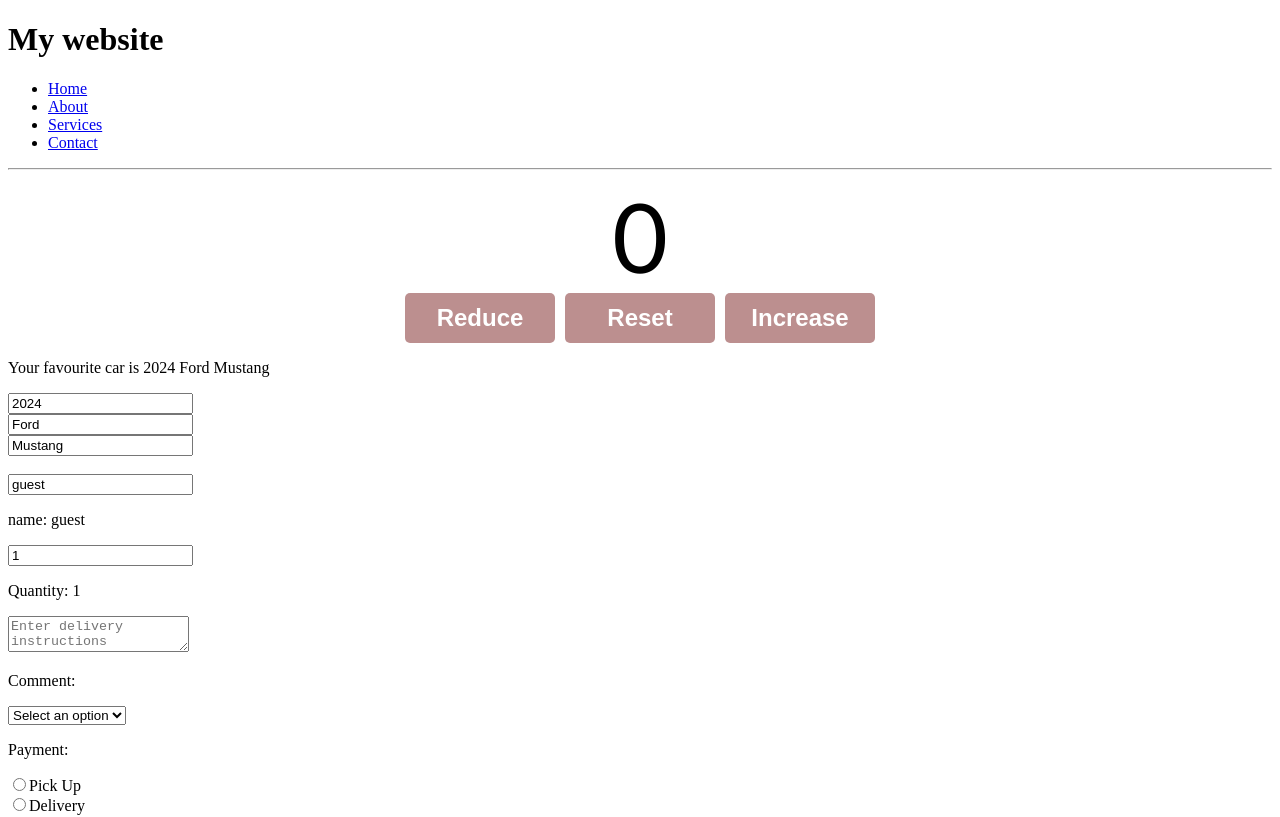
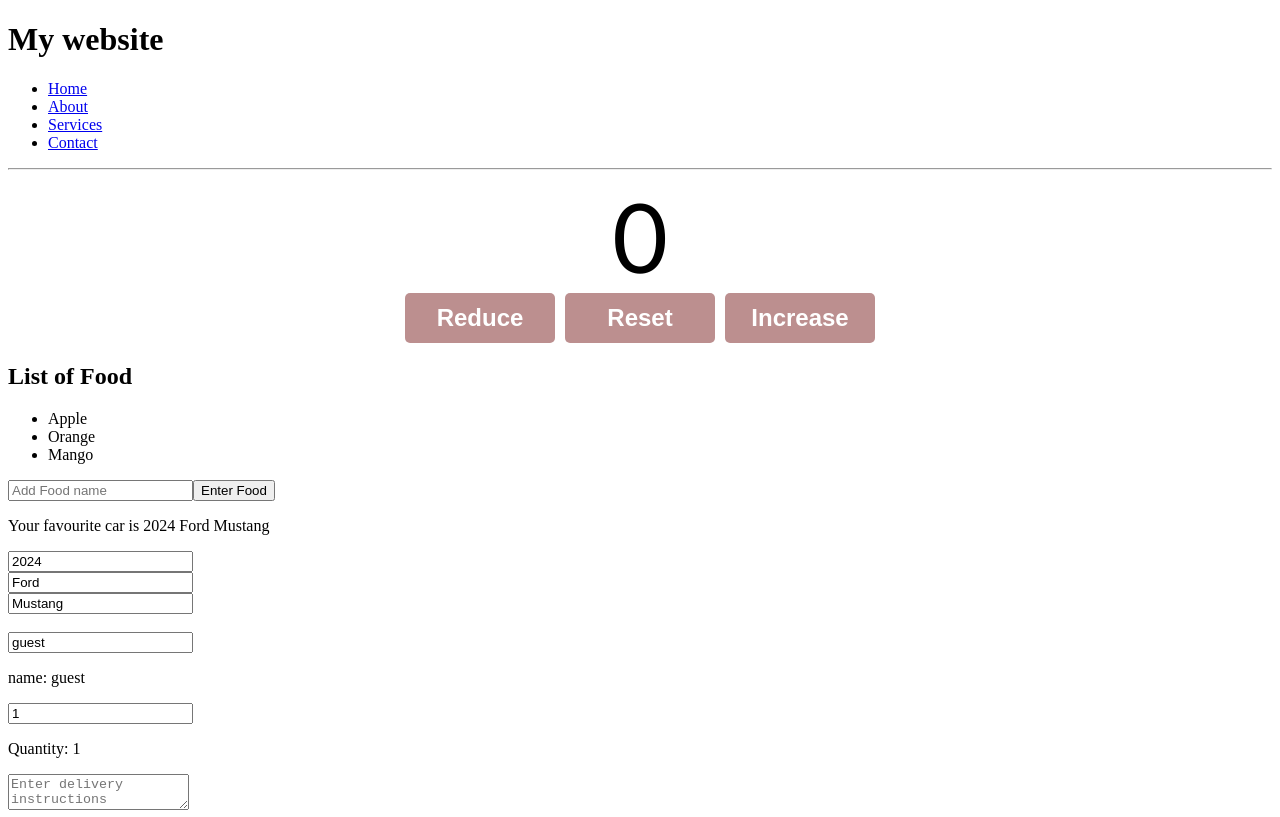
Before and after one commit to zeinaaabbb/my-react-app, a React (Vite) app: page / in a window 1280 px wide. Shown: the top 817 px of the page. Built offline with nearby package versions, Linux system fonts and the light colour scheme.

Commit message:
event handler for adding new food to array

```diff
--- a/src/App.jsx
+++ b/src/App.jsx
@@ -13,6 +13,7 @@ import { Component } from "react";
 import Counter from "./Counter.jsx";
 import MoreComponent from "./MoreComponent.jsx";
 import OtherComponent from "./OtherComponent.jsx";
+import FoodComponent from "./FoodComponent.jsx";
 
 function App() {
 
@@ -32,6 +33,7 @@ function App() {
     <>
       <Header></Header>
       <Counter/>
+      <FoodComponent/>
       <OtherComponent/><br/>
       <MoreComponent/>
       <MyComponent/>
--- /dev/null
+++ b/src/FoodComponent.jsx
@@ -0,0 +1,33 @@
+import React, {useState} from 'react';
+
+function FoodComponent(){
+
+  const [foods, setFoods] = useState(["Apple", "Orange", "Mango"]);
+
+  const handleAddFood = () => {
+
+    const newFood = document.getElementById("foodInput").value;
+    // console.log(newFood.value);
+    // allows resetting
+    document.getElementById("foodInput").value = "" ;
+    setFoods(f => [...f, newFood]);
+
+  }
+
+  const handleRemoveFood = () => {
+
+  }
+
+  return(<>
+    <div>
+      <h2>List of Food</h2>
+      <ul>
+        {foods.map((food, index) => <li key={index}>{food}</li>)}
+      </ul>
+      <input type="text" placeholder="Add Food name" id="foodInput"/>
+      <button onClick={handleAddFood}>Enter Food</button>
+    </div>
+  </>)
+}
+
+export default FoodComponent
```
